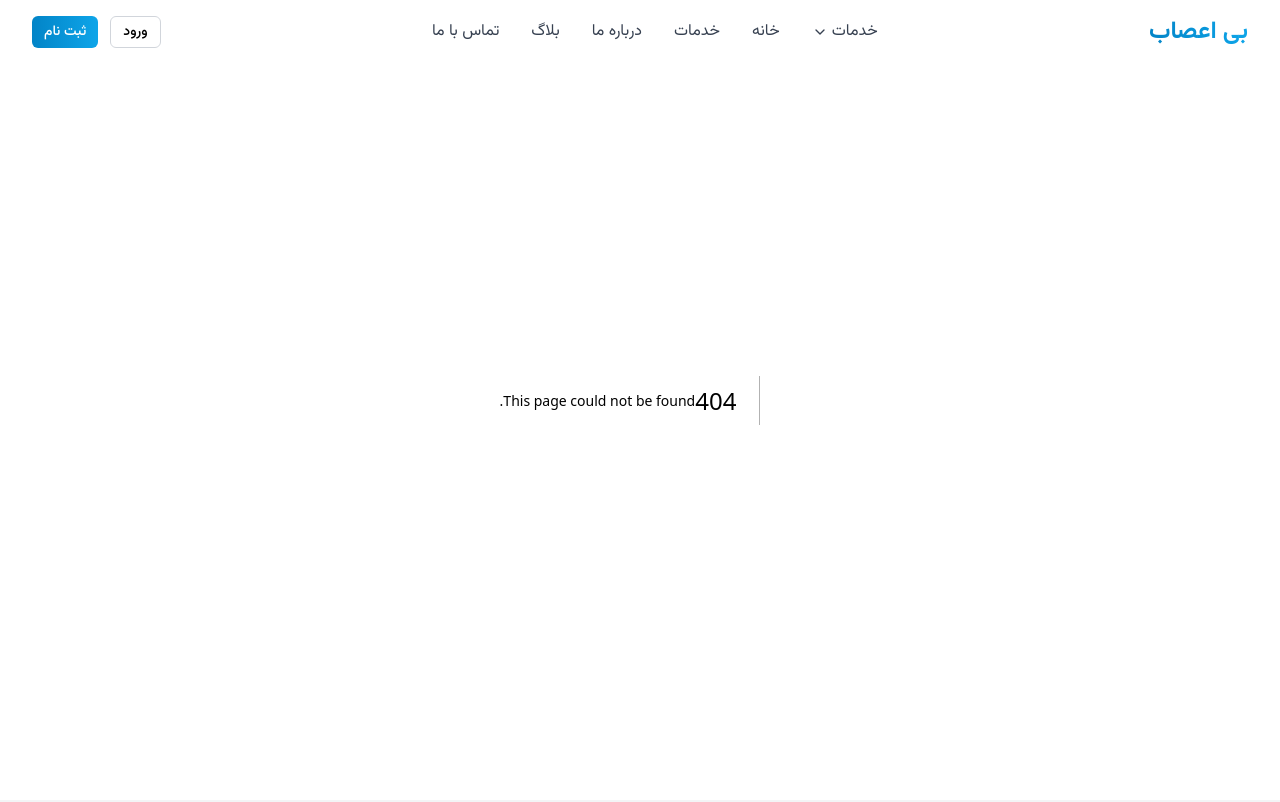
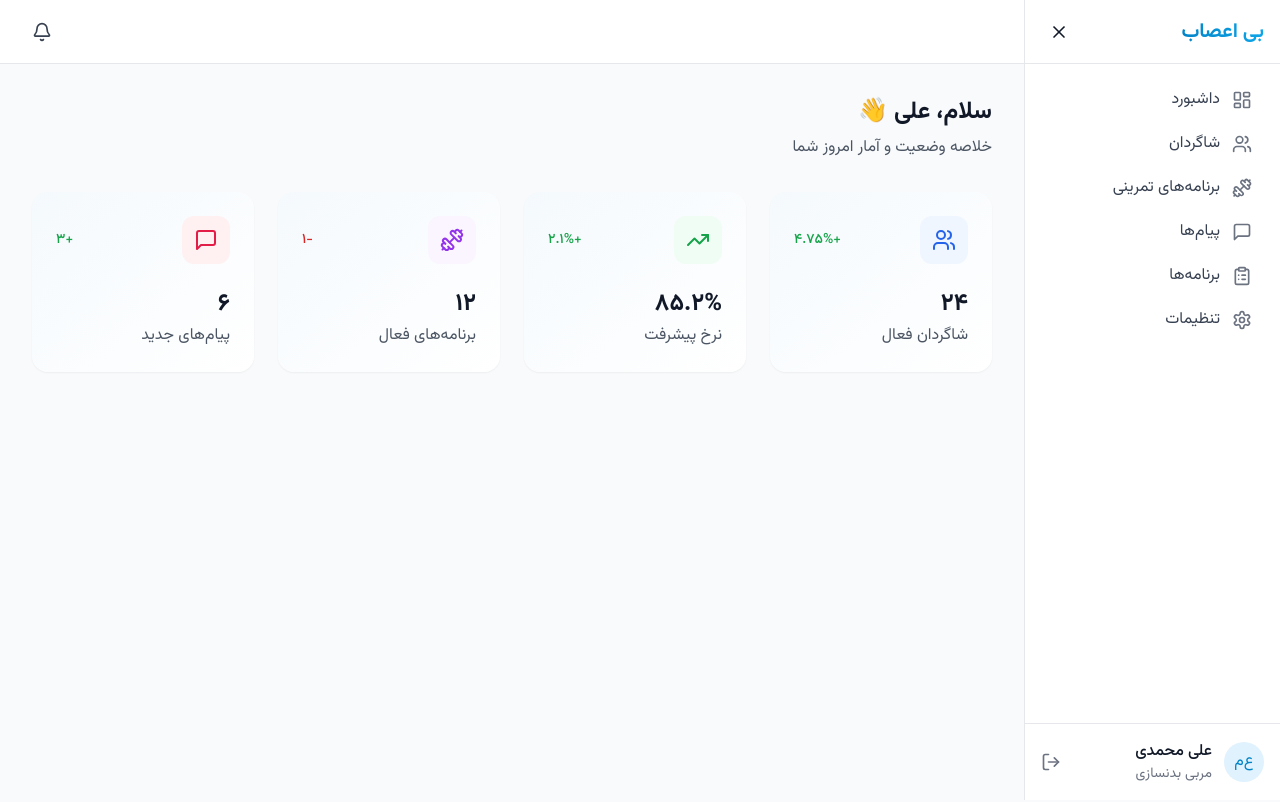
Before and after one commit to spdfalcon/biasab, a Next.js app: page /dashboard/coach in a window 1280 px wide. Before the commit this address had no page. Shown: the top 802 px of the page. Built offline with nearby package versions, Linux system fonts and the light colour scheme.

Commit message:
debug layout

```diff
--- /dev/null
+++ b/app/_components/layout/Wrapper.tsx
@@ -0,0 +1,21 @@
+// app/_components/Wrapper.tsx
+"use client";
+
+import { usePathname } from "next/navigation";
+import { Header } from "./header";
+import { Footer } from "./footer";
+
+export default function Wrapper({ children }: { children: React.ReactNode }) {
+  const pathname = usePathname();
+
+  // اگر در مسیر /dashboard هستیم، هدر و فوتر رو حذف کن
+  const isDashboard = pathname.startsWith("/dashboard");
+
+  return (
+    <>
+      {!isDashboard && <Header />}
+      {children}
+      {!isDashboard && <Footer />}
+    </>
+  );
+}
--- a/app/_components/ui/card.tsx
+++ b/app/_components/ui/card.tsx
@@ -0,0 +1,59 @@
+import { cn } from '@/app/_lib/utils'
+import { HTMLAttributes } from 'react'
+
+interface CardProps extends HTMLAttributes<HTMLDivElement> {
+  gradient?: boolean
+}
+
+export function Card({ className, gradient, ...props }: CardProps) {
+  return (
+    <div
+      className={cn(
+        'rounded-2xl bg-white shadow-sm',
+        gradient && 'bg-gradient-to-br from-primary-50/50 to-white',
+        className
+      )}
+      {...props}
+    />
+  )
+}
+
+Card.Header = function CardHeader({
+  className,
+  ...props
+}: HTMLAttributes<HTMLDivElement>) {
+  return <div className={cn('p-6', className)} {...props} />
+}
+
+Card.Title = function CardTitle({
+  className,
+  ...props
+}: HTMLAttributes<HTMLHeadingElement>) {
+  return <h3 className={cn('text-lg font-semibold', className)} {...props} />
+}
+
+Card.Description = function CardDescription({
+  className,
+  ...props
+}: HTMLAttributes<HTMLParagraphElement>) {
+  return <p className={cn('text-sm text-gray-500', className)} {...props} />
+}
+
+Card.Content = function CardContent({
+  className,
+  ...props
+}: HTMLAttributes<HTMLDivElement>) {
+  return <div className={cn('px-6 pb-6', className)} {...props} />
+}
+
+Card.Footer = function CardFooter({
+  className,
+  ...props
+}: HTMLAttributes<HTMLDivElement>) {
+  return (
+    <div
+      className={cn('px-6 py-4 bg-gray-50/50 border-t rounded-b-2xl', className)}
+      {...props}
+    />
+  )
+}
--- /dev/null
+++ b/app/dashboard/coach/layout.tsx
@@ -0,0 +1,151 @@
+'use client'
+
+import { useState } from 'react'
+import Link from 'next/link'
+import { cn } from '@/app/_lib/utils'
+import {
+  LayoutDashboard,
+  Users,
+  Dumbbell,
+  MessageSquare,
+  ClipboardList,
+  Settings,
+  Bell,
+  LogOut,
+  Menu,
+  X
+} from 'lucide-react'
+import { Button } from '@/app/_components/ui/button'
+
+const navigation = [
+  {
+    name: 'داشبورد',
+    href: '/dashboard/coach',
+    icon: LayoutDashboard
+  },
+  {
+    name: 'شاگردان',
+    href: '/dashboard/coach/students',
+    icon: Users
+  },
+  {
+    name: 'برنامه‌های تمرینی',
+    href: '/dashboard/coach/workouts',
+    icon: Dumbbell
+  },
+  {
+    name: 'پیام‌ها',
+    href: '/dashboard/coach/messages',
+    icon: MessageSquare
+  },
+  {
+    name: 'برنامه‌ها',
+    href: '/dashboard/coach/programs',
+    icon: ClipboardList
+  },
+  {
+    name: 'تنظیمات',
+    href: '/dashboard/coach/settings',
+    icon: Settings
+  }
+]
+
+export default function CoachDashboardLayout({
+  children,
+}: {
+  children: React.ReactNode
+}) {
+  const [isSidebarOpen, setSidebarOpen] = useState(true)
+
+  return (
+    <div className="min-h-screen bg-gray-50">
+      {/* Sidebar */}
+      <aside
+        className={cn(
+          'fixed top-0 right-0 z-40 h-screen bg-white border-l transition-all duration-300',
+          isSidebarOpen ? 'w-64' : 'w-20'
+        )}
+      >
+        {/* Logo */}
+        <div className="h-16 flex items-center justify-between px-4 border-b">
+          <Link href="/dashboard/coach" className={cn(
+            "font-bold text-xl bg-gradient-to-r from-primary-600 to-primary-500 bg-clip-text text-transparent",
+            !isSidebarOpen && "hidden"
+          )}>
+            بی اعصاب
+          </Link>
+          <button
+            onClick={() => setSidebarOpen(!isSidebarOpen)}
+            className="p-2 hover:bg-gray-100 rounded-lg transition-colors"
+          >
+            {isSidebarOpen ? <X size={20} /> : <Menu size={20} />}
+          </button>
+        </div>
+
+        {/* Navigation */}
+        <nav className="p-4 space-y-1">
+          {navigation.map((item) => (
+            <Link
+              key={item.name}
+              href={item.href}
+              className={cn(
+                'flex items-center gap-3 px-3 py-2 text-gray-700 hover:bg-gray-100 rounded-lg transition-colors',
+                !isSidebarOpen && 'justify-center'
+              )}
+            >
+              <item.icon size={20} className="text-gray-500" />
+              {isSidebarOpen && <span>{item.name}</span>}
+            </Link>
+          ))}
+        </nav>
+
+        {/* Profile */}
+        <div className={cn(
+          "absolute bottom-0 right-0 left-0 p-4 border-t",
+          isSidebarOpen ? "flex items-center gap-3" : "text-center"
+        )}>
+          <div className="w-10 h-10 rounded-full bg-primary-100 text-primary-600 flex items-center justify-center flex-shrink-0">
+            ع‌م
+          </div>
+          {isSidebarOpen && (
+            <div className="flex-1 min-w-0">
+              <div className="font-medium truncate">علی محمدی</div>
+              <div className="text-sm text-gray-500 truncate">مربی بدنسازی</div>
+            </div>
+          )}
+          <Button
+            variant="ghost"
+            size="icon"
+            className="text-gray-500 hover:text-red-500"
+          >
+            <LogOut size={20} />
+          </Button>
+        </div>
+      </aside>
+
+      {/* Main Content */}
+      <div className={cn(
+        "transition-all duration-300",
+        isSidebarOpen ? "mr-64" : "mr-20"
+      )}>
+        {/* Header */}
+        <header className="h-16 bg-white border-b sticky top-0 z-30">
+          <div className="h-full flex items-center justify-end px-8">
+            <Button
+              variant="ghost"
+              size="icon"
+              className="text-gray-700"
+            >
+              <Bell size={20} />
+            </Button>
+          </div>
+        </header>
+
+        {/* Content */}
+        <div className="p-8">
+          {children}
+        </div>
+      </div>
+    </div>
+  )
+}
--- /dev/null
+++ b/app/dashboard/coach/page.tsx
@@ -0,0 +1,84 @@
+'use client'
+
+import { Card } from '@/app/_components/ui/card'
+import { cn } from '@/app/_lib/utils'
+import { Users, TrendingUp, Dumbbell, MessageSquare } from 'lucide-react'
+
+const stats = [
+  {
+    name: 'شاگردان فعال',
+    value: '۲۴',
+    change: '+۴.۷۵%',
+    changeType: 'positive' as const,
+    icon: Users,
+    color: 'text-blue-600',
+    bgColor: 'bg-blue-50',
+  },
+  {
+    name: 'نرخ پیشرفت',
+    value: '۸۵.۲%',
+    change: '+۲.۱%',
+    changeType: 'positive' as const,
+    icon: TrendingUp,
+    color: 'text-green-600',
+    bgColor: 'bg-green-50',
+  },
+  {
+    name: 'برنامه‌های فعال',
+    value: '۱۲',
+    change: '-۱',
+    changeType: 'negative' as const,
+    icon: Dumbbell,
+    color: 'text-purple-600',
+    bgColor: 'bg-purple-50',
+  },
+  {
+    name: 'پیام‌های جدید',
+    value: '۶',
+    change: '+۳',
+    changeType: 'positive' as const,
+    icon: MessageSquare,
+    color: 'text-rose-600',
+    bgColor: 'bg-rose-50',
+  },
+]
+
+export default function CoachDashboardPage() {
+  return (
+    <div className="space-y-8">
+      <div>
+        <h1 className="text-2xl font-bold mb-2">سلام، علی 👋</h1>
+        <p className="text-gray-600">خلاصه وضعیت و آمار امروز شما</p>
+      </div>
+
+      {/* Stats Grid */}
+      <div className="grid sm:grid-cols-2 lg:grid-cols-4 gap-6">
+        {stats.map((stat) => (
+          <Card key={stat.name} gradient>
+            <Card.Header>
+              <div className="flex items-center justify-between">
+                <div className={cn("p-3 rounded-xl", stat.bgColor)}>
+                  <stat.icon className={cn("w-6 h-6", stat.color)} />
+                </div>
+                <span
+                  className={cn(
+                    "text-sm font-medium",
+                    stat.changeType === 'positive' ? 'text-green-600' : 'text-red-600'
+                  )}
+                >
+                  {stat.change}
+                </span>
+              </div>
+            </Card.Header>
+            <Card.Content>
+              <div className="text-2xl font-bold mb-1">{stat.value}</div>
+              <div className="text-gray-600">{stat.name}</div>
+            </Card.Content>
+          </Card>
+        ))}
+      </div>
+
+      {/* نمودارها و جداول بعداً اضافه می‌شوند */}
+    </div>
+  )
+}
--- /dev/null
+++ b/app/dashboard/layout.tsx
@@ -0,0 +1,4 @@
+// app/dashboard/layout.tsx
+export default function DashboardLayout({ children }: { children: React.ReactNode }) {
+    return <main>{children}</main>; // بدون Header و Footer
+  }
--- a/app/layout.tsx
+++ b/app/layout.tsx
@@ -1,9 +1,9 @@
+// app/layout.tsx
 import type { Metadata } from "next";
 import { Vazirmatn } from "next/font/google";
-import { Footer } from "./_components/layout/footer";
-import { Header } from "./_components/layout/header";
 import "./globals.css";
 import "leaflet/dist/leaflet.css";
+import Wrapper from "./_components/layout/Wrapper";
 
 const vazir = Vazirmatn({ subsets: ["arabic"] });
 
@@ -14,15 +14,11 @@ export const metadata: Metadata = {
 
 export default function RootLayout({
   children,
-}: Readonly<{
-  children: React.ReactNode;
-}>) {
+}: Readonly<{ children: React.ReactNode }>) {
   return (
     <html lang="fa" dir="rtl">
       <body className={vazir.className}>
-        <Header />
-        {children}
-        <Footer />
+        <Wrapper>{children}</Wrapper> {/* این تغییر مهمه */}
       </body>
     </html>
   );
```
